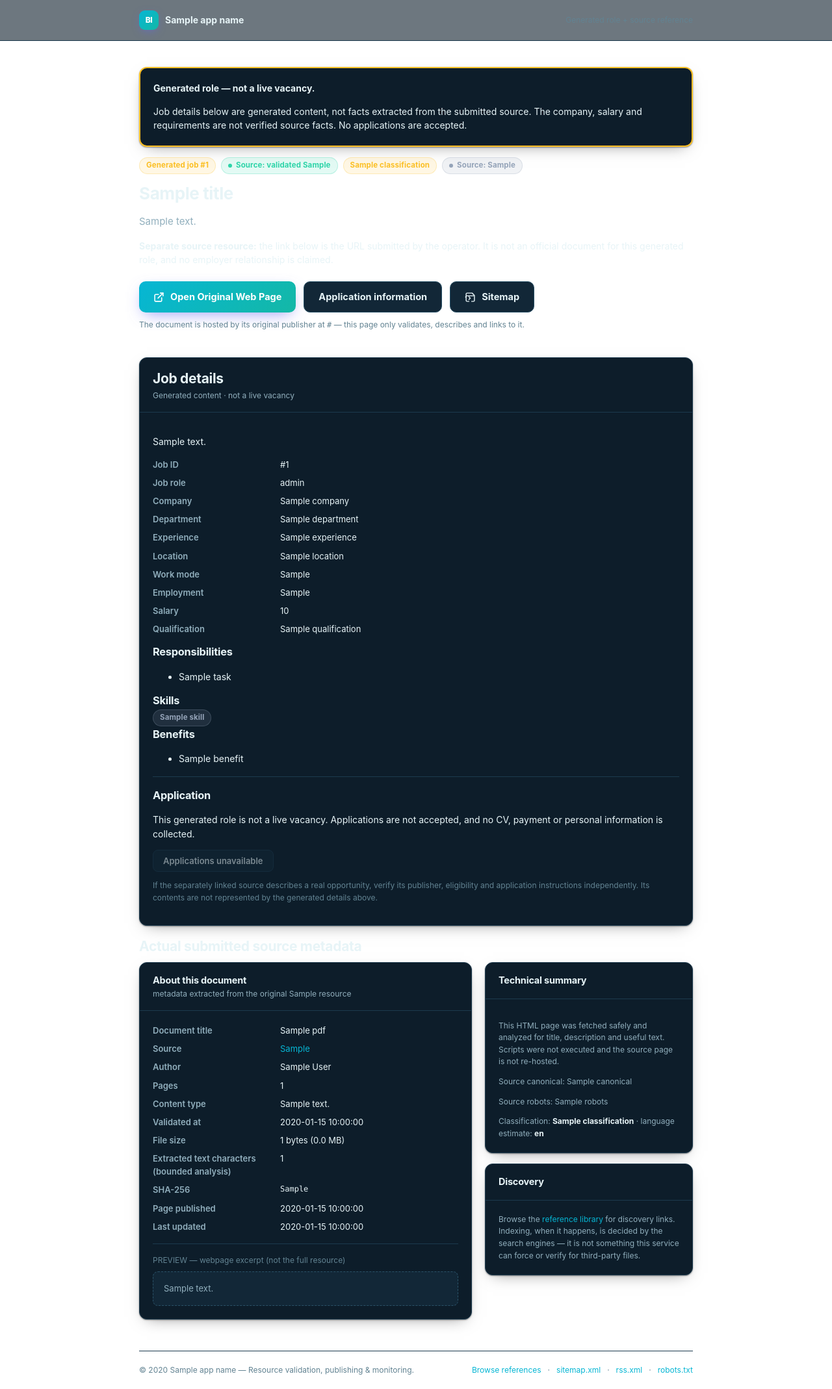
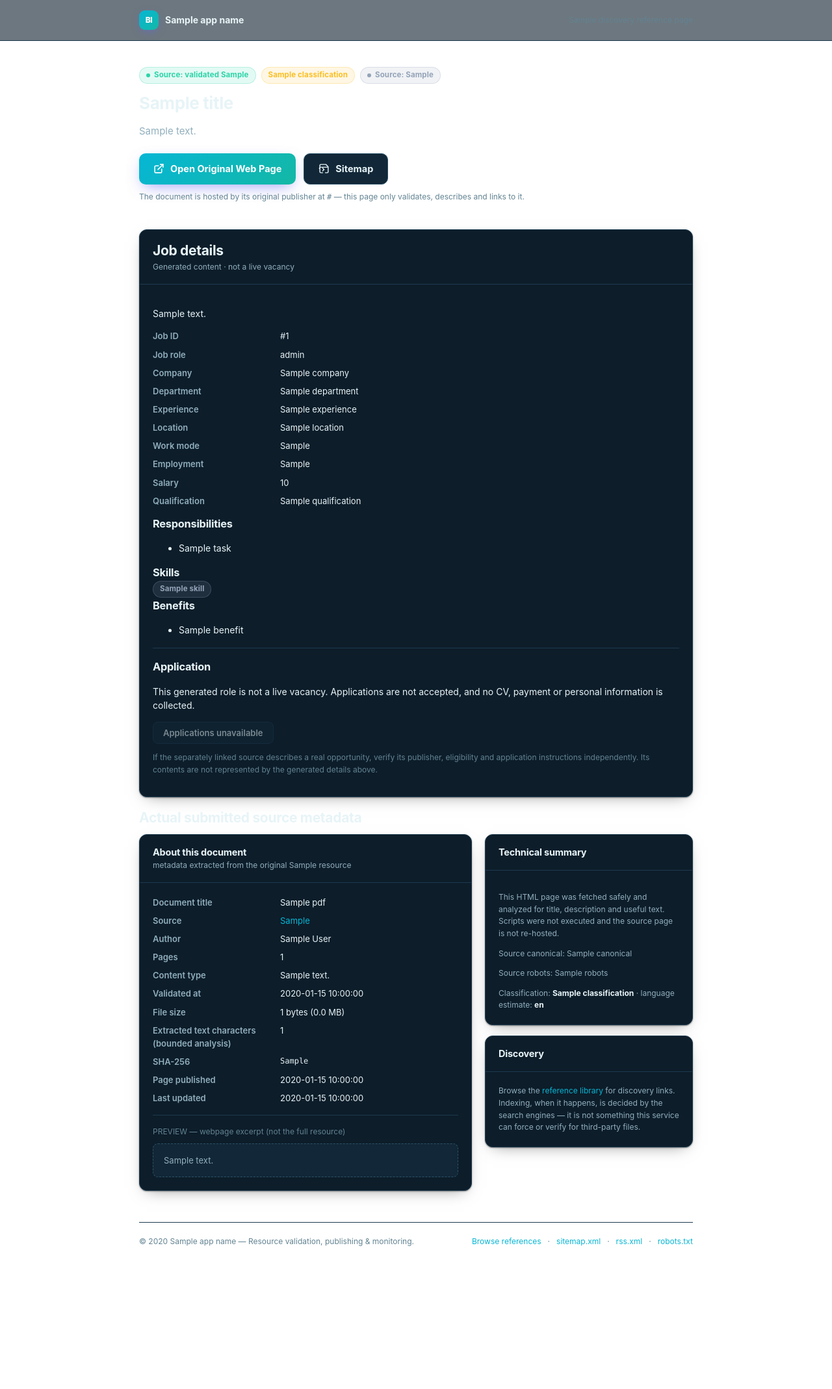
Before and after one commit to Mr-argha-das/index_metrix, a Python web app: template app/templates/pdf_page.html in a window 1280 px wide. Shown: the whole page at 65% size. After the commit the page ends 1918 px from the top, so only its background shows below. Run offline with Jinja, Linux system fonts and the light colour scheme; the template is opened without the code that fills it: most values are stand-ins (such as "Sample title", 1, 10 or a date in 2020).

Commit message:
Remove generated job disclaimer text from public job page

```diff
--- a/app/templates/pdf_page.html
+++ b/app/templates/pdf_page.html
@@ -37,20 +37,13 @@
         <div class="brand-logo" style="width:30px;height:30px;font-size:12px">BI</div>
         <span style="font-weight:750;font-size:14px">{{ app_name }}</span>
       </a>
-      <span class="small faint">{{ "Generated role + source reference" if demo_job else resource_type ~ " discovery reference page" }}</span>
+      <span class="small faint">{{ resource_type ~ " discovery reference page" }}</span>
     </div>
   </header>
 
   <div class="pdf-page-inner">
     <div class="pdf-page-hero">
-      {% if demo_job %}
-      <div class="card mb-16" style="border:2px solid var(--amber,#eab308)"><div class="card-body">
-        <strong>Generated role — not a live vacancy.</strong>
-        <p style="margin-bottom:0">Job details below are generated content, not facts extracted from the submitted source. The company, salary and requirements are not verified source facts. No applications are accepted.</p>
-      </div></div>
-      {% endif %}
       <div class="flex wrap" style="gap:8px;margin-bottom:14px">
-        {% if demo_job %}<span class="pill amber">Generated job #{{ demo_job.number }}</span>{% endif %}
         <span class="pill green"><span class="dot"></span>{{ "Source: validated" if demo_job else "Validated" }} {{ resource_type }}</span>
         {% if classification %}<span class="pill {{ 'green' if classification == 'TEXT_PDF' else 'amber' }}">{{ classification.replace('_', ' ') }}</span>{% endif %}
         <span class="pill slate"><span class="dot"></span>Source: {{ source_domain }}</span>
@@ -58,7 +51,6 @@
       <h1>{{ title }}</h1>
       <p class="desc">{{ description }}</p>
 
-      {% if demo_job %}<p><strong>Separate source resource:</strong> the link below is the URL submitted by the operator. It is not an official document for this generated role, and no employer relationship is claimed.</p>{% endif %}
       <div class="pdf-cta-row">
         <!-- Main CTA: a normal HTML link to the ORIGINAL third-party PDF.
              No JavaScript. The file is hosted by the source publisher, not us. -->
@@ -66,7 +58,6 @@
           <svg viewBox="0 0 24 24" fill="none" stroke="currentColor" stroke-width="2.2" stroke-linecap="round" stroke-linejoin="round"><path d="M18 13v6a2 2 0 0 1-2 2H5a2 2 0 0 1-2-2V8a2 2 0 0 1 2-2h6"/><path d="M15 3h6v6"/><path d="M10 14 21 3"/></svg>
           {{ "View Original PDF" if resource_type == "PDF" else "Open Original Web Page" }}
         </a>
-        {% if demo_job %}<a class="pdf-cta alt" href="#demo-apply">Application information</a>{% endif %}
         <a class="pdf-cta alt" href="/sitemap.xml">
           <svg viewBox="0 0 24 24" fill="none" stroke="currentColor" stroke-width="2" stroke-linecap="round" stroke-linejoin="round"><path d="M9 11l3 3-3 3"/><path d="M2 12c0-1.7 1.3-3 3-3h14M9 21H5a2 2 0 0 1-2-2V5a2 2 0 0 1 2-2h11l5 5v11a2 2 0 0 1-2 2h-4"/></svg>
           Sitemap
```
